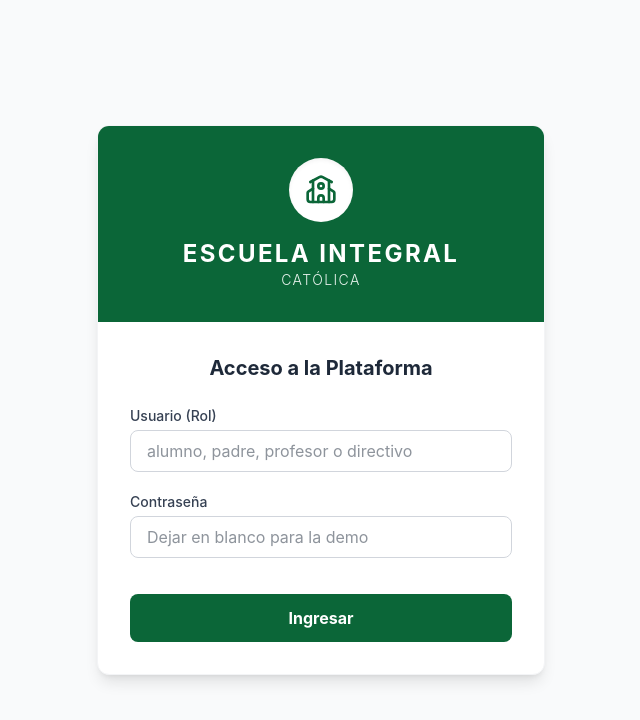
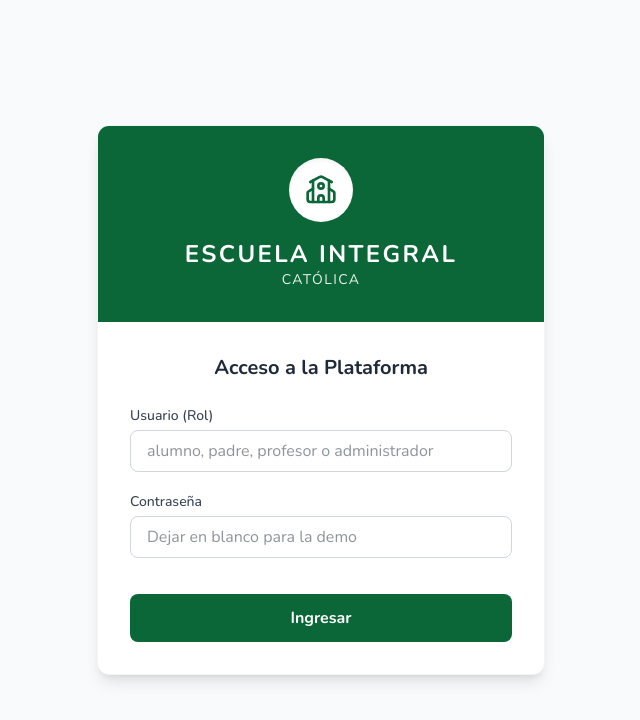
Before and after one commit to MatiasMeletto/demo-escuela-integral, a React (Vite) app: page / in a window 1280 px wide. Shown: the top 720 px of the page, without its empty margins (319-959 px from the left). Built offline with nearby package versions, Linux system fonts and the light colour scheme.

Commit message:
cambio de font y pequeño fix en el logout

```diff
--- a/index.html
+++ b/index.html
@@ -4,7 +4,11 @@
     <meta charset="UTF-8" />
     <link rel="icon" type="image/svg+xml" href="/favicon.ico" />
     <meta name="viewport" content="width=device-width, initial-scale=1.0" />
-    <title>demo-escuela-integral</title>
+    <title>Escuela Integral</title>
+
+    <link rel="preconnect" href="https://fonts.googleapis.com">
+    <link rel="preconnect" href="https://fonts.gstatic.com" crossorigin>
+    <link href="https://fonts.googleapis.com/css2?family=Nunito:wght@400;500;600;700;800&display=swap" rel="stylesheet">
   </head>
   <body>
     <div id="root"></div>
--- a/src/components/Sidebar.tsx
+++ b/src/components/Sidebar.tsx
@@ -1,5 +1,5 @@
 import { useState } from 'react';
-import { NavLink } from 'react-router-dom';
+import { NavLink, useNavigate } from 'react-router-dom';
 import { useAuth } from '../context/AuthContext';
 import {
   Home, BookOpen, GraduationCap, CreditCard, Calendar, LogOut, Users, Settings,
@@ -22,6 +22,7 @@ type MenuItem = {
 
 export default function Sidebar({ isOpen, onClose }: SidebarProps) {
   const { role, logout } = useAuth();
+  const navigate = useNavigate();
   const [openSubMenus, setOpenSubMenus] = useState<Record<string, boolean>>({});
 
   const toggleSubMenu = (menuName: string) => {
@@ -337,6 +338,7 @@ export default function Sidebar({ isOpen, onClose }: SidebarProps) {
           onClick={() => {
             onClose();
             logout();
+            navigate('/');
           }}
           className="flex items-center gap-3 px-4 py-2 w-full text-left hover:bg-brand-dark rounded-lg transition-colors text-brand-light"
         >
--- a/src/index.css
+++ b/src/index.css
@@ -5,7 +5,7 @@
   --color-brand-light: #E8F3ED;
   --color-brand-dark: #074223;
   --color-brand-accent: #F39C12;
-  --font-sans: 'Inter', system-ui, sans-serif;
+  --font-sans: 'Nunito', system-ui, sans-serif;
 }
 
 body {
--- a/src/pages/Login.tsx
+++ b/src/pages/Login.tsx
@@ -37,7 +37,7 @@ export default function Login() {
                 type="text"
                 value={username}
                 onChange={(e) => setUsername(e.target.value)}
-                placeholder="alumno, padre, profesor o directivo"
+                placeholder="alumno, padre, profesor o administrador"
                 className="w-full px-4 py-2 border border-gray-300 rounded-lg focus:ring-2 focus:ring-brand-green focus:border-brand-green outline-none"
               />
             </div>
```
